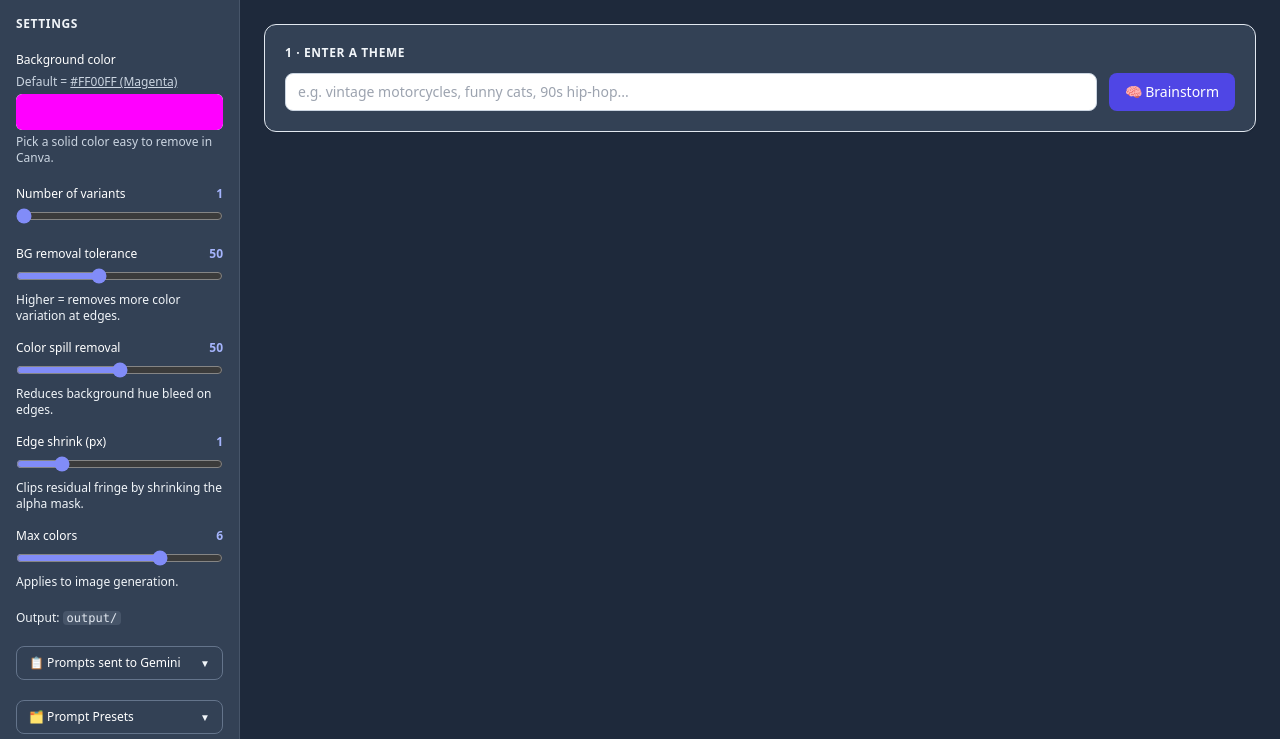
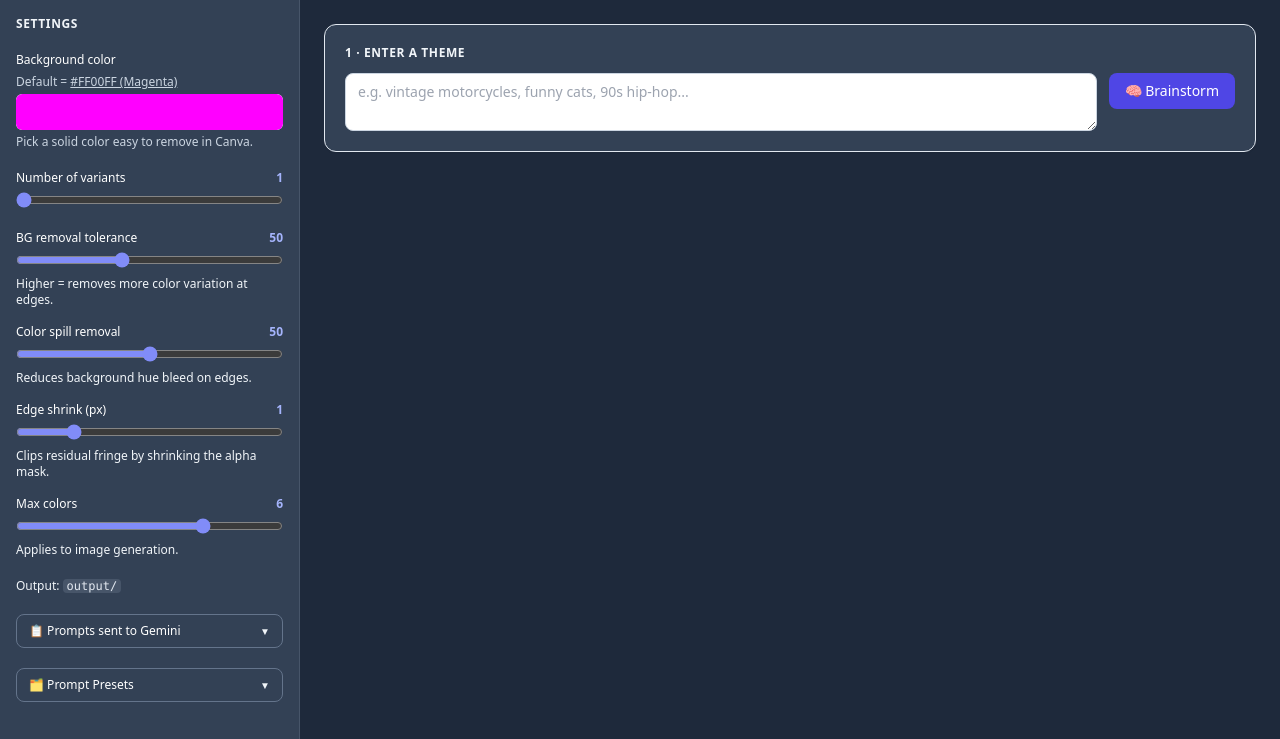
Before and after one commit to hedgeland/tshirt_designer, a FastAPI app: page / in a window 1280 px wide. Shown: the part 61-800 px from the top of the page. Run offline with FastAPI, Linux system fonts and the light colour scheme; some libraries are stand-ins or nearby versions.

Commit message:
Resizable sidebar, textarea theme input, and unsaved-work warning
- Sidebar is now drag-resizable via a handle on its right edge (120–480px,
  default 300px) so users can trade sidebar space for canvas area
- Theme input changed to a resizable textarea so longer prompts are comfortable
  to write and edit
- beforeunload warning added when theme field has content — prevents losing
  work and server session state on accidental reload

Co-Authored-By: Claude Sonnet 4.6 <noreply@anthropic.com>

```diff
--- a/static/app.js
+++ b/static/app.js
@@ -86,6 +86,18 @@ function designer() {
         conceptsTemplate: cfg.conceptsTemplate,
         variantsTemplate: cfg.variantsTemplate,
         styleTemplate: cfg.styleTemplate,
+
+        // ── Lifecycle ──────────────────────────────────────────────────────
+        init() {
+            // Warn before unload if the user has typed a theme — reloading would
+            // clear both the textarea and all server-side session state (images, concepts).
+            window.addEventListener('beforeunload', (e) => {
+                if (this.theme.trim()) {
+                    e.preventDefault();
+                    e.returnValue = '';
+                }
+            });
+        },
 
         // ── Computed ───────────────────────────────────────────────────────
         get generateBtnLabel() {
--- a/templates/index.html
+++ b/templates/index.html
@@ -61,7 +61,15 @@
         <div class="flex flex-1 overflow-hidden">
 
             <!-- ── Sidebar ──────────────────────────────────────────────────────── -->
-            <aside class="w-60 bg-slate-700 border-r border-slate-600 flex-shrink-0 overflow-y-auto">
+            <aside x-data="{ sidebarWidth: 300, resizing: false }"
+                   :style="`width: ${sidebarWidth}px`"
+                   class="bg-slate-700 border-r border-slate-600 flex-shrink-0 overflow-y-auto relative"
+                   @mousemove.window="resizing && (sidebarWidth = Math.max(120, Math.min(480, $event.clientX)))"
+                   @mouseup.window="resizing = false"
+                   @mouseleave.window="resizing = false">
+                <!-- Drag handle -->
+                <div class="absolute top-0 right-0 w-1.5 h-full cursor-col-resize hover:bg-indigo-400 transition-colors z-10"
+                     @mousedown.prevent="resizing = true"></div>
                 <div class="p-4 space-y-5">
                     <p class="text-xs font-semibold uppercase tracking-wider text-slate-100">Settings</p>
 
@@ -175,10 +183,10 @@
                 <section class="bg-slate-700 rounded-xl border border-slate-200 shadow-sm p-5">
                     <h2 class="text-xs font-semibold uppercase tracking-wider text-slate-100 mb-3">1 · Enter a theme
                     </h2>
-                    <div class="flex gap-3">
-                        <input type="text" x-model="theme" @keydown.enter="doBrainstorm()"
+                    <div class="flex gap-3 items-start">
+                        <textarea x-model="theme" @keydown.enter.prevent="doBrainstorm()" rows="2"
                             placeholder="e.g. vintage motorcycles, funny cats, 90s hip-hop..."
-                            class="flex-1 border border-slate-300 rounded-lg px-3 py-2 text-sm focus:outline-none focus:ring-2 focus:ring-indigo-400">
+                            class="flex-1 border border-slate-300 rounded-lg px-3 py-2 text-sm text-slate-900 resize-y focus:outline-none focus:ring-2 focus:ring-indigo-400"></textarea>
                         <button @click="doBrainstorm()" :disabled="isLoading"
                             class="flex items-center gap-2 px-4 py-2 bg-indigo-600 text-white text-sm font-medium rounded-lg hover:bg-indigo-700 disabled:opacity-50 disabled:cursor-not-allowed transition-colors">
                             <!-- Spinner shown only while brainstorming -->
```
